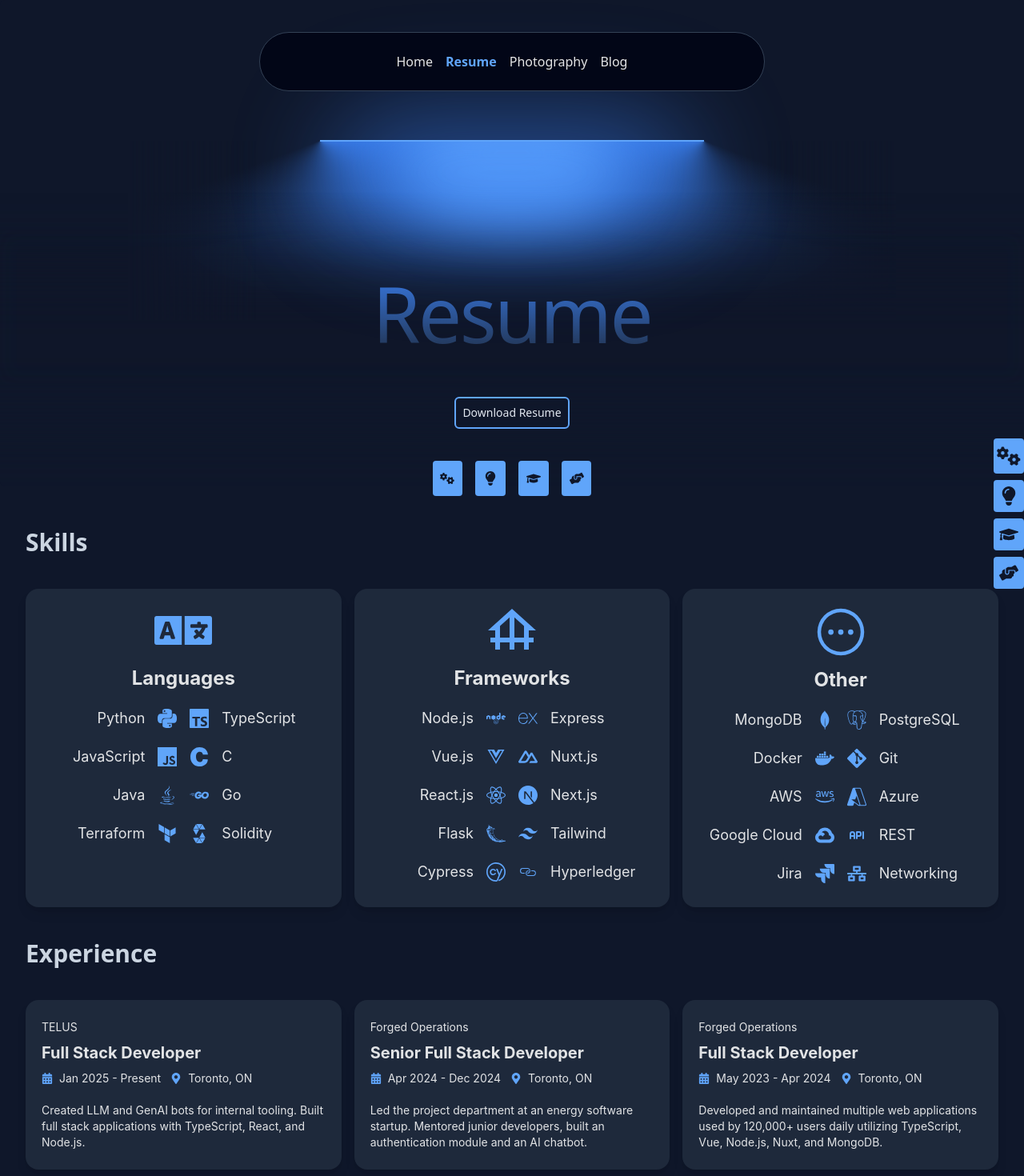
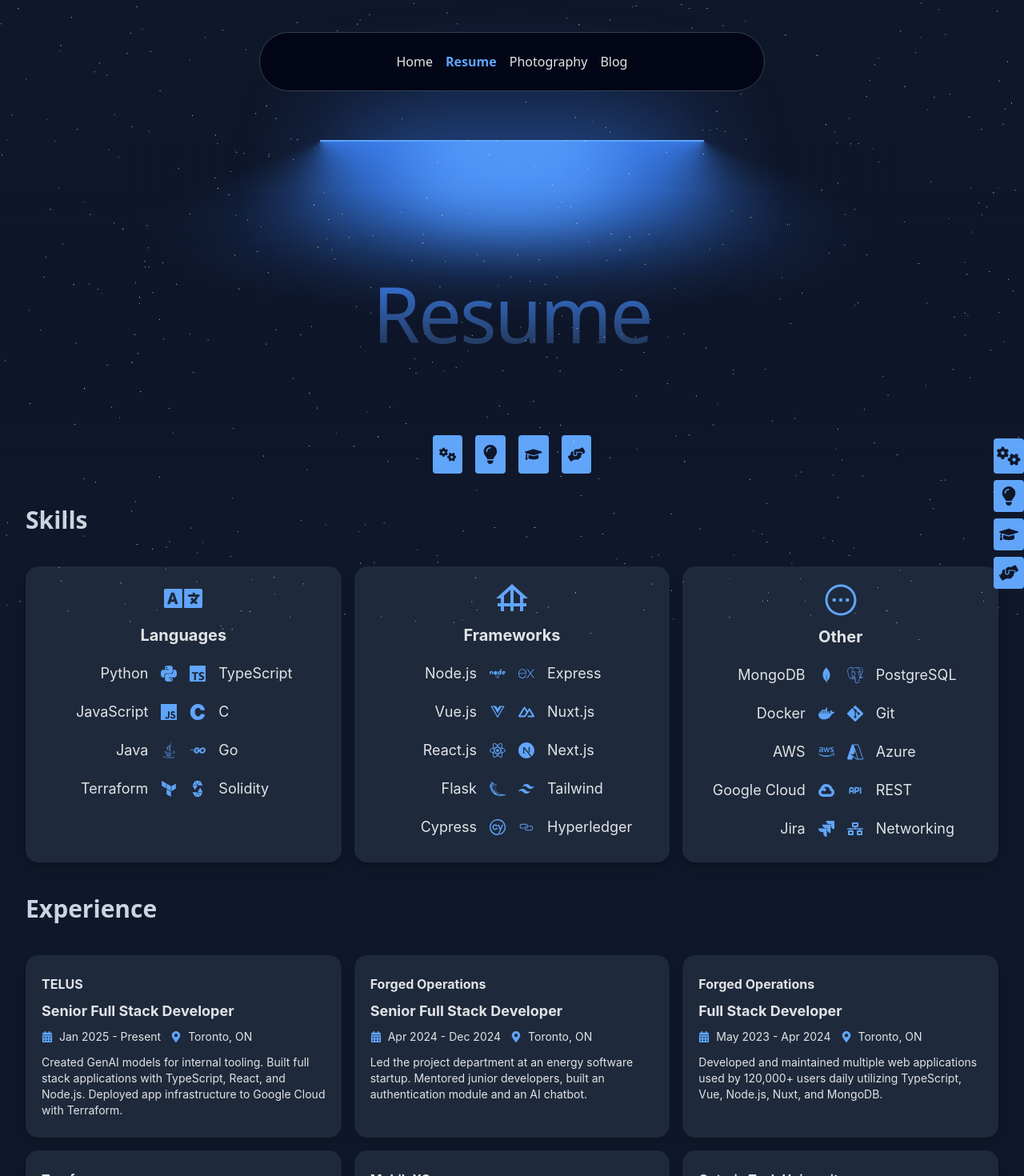
Before and after one commit to bob28/bhavikPortfolioV2, a Next.js app: page /resume in a window 1280 px wide. Shown: the top 1470 px of the page at 80% size. Built offline with nearby package versions, Linux system fonts and the light colour scheme.

Commit message:
Update resume data and make resume page look better
- add shooting stars to resume page
- update resume info
- update packages
- update design of the resume cars

```diff
--- a/app/resume/page.tsx
+++ b/app/resume/page.tsx
@@ -8,6 +8,8 @@
 import { Card } from "primereact/card";
 import ResumeCards from "@/components/resumeCards";
 import resumeData from "@/src/resumeData.json";
+import { ShootingStars } from "../../components/ui/shooting-stars";
+import { StarsBackground } from "../../components/ui/stars-background";
 import {
   FaArrowUp,
   FaJava,
@@ -110,15 +112,15 @@
         <h1 className="bg-gradient-to-b from-blue-500 to-slate-800 py-4 bg-clip-text text-center font-medium tracking-tight text-transparent text-7xl md:text-8xl">
           Resume
         </h1>
-        <div className="justify-center">
+        {/* <div className="justify-center">
           <Button
             className="border-2 border-blue-400 p-2 mt-8 text-slate-200 text-sm hover:bg-blue-700 -mb-14 rounded-md"
             label="Download Resume"
             onClick={() => window.open("/Bhavik-Naik-Resume.pdf", "_blank")}
           />
-        </div>
+        </div> */}
       </LampContainer>
-      <div className="container mx-auto -mt-8">
+      <div className="container mx-auto -mt-10">
         <div className="fixed right-0 bottom-16 flex flex-col gap-2">
           {showScrollButton && (
             <Button
@@ -197,7 +199,7 @@
         <div className="flex justify-center gap-4">
           <Button
             icon={<FaGears />}
-            className="text-lg bg-blue-400 text-slate-900 p-2 hover:bg-blue-500"
+            className="text-2xl bg-blue-400 text-slate-900 p-2 hover:bg-blue-500"
             onClick={() => {
               document
                 .querySelector("#skills")
@@ -206,7 +208,7 @@
           />
           <Button
             icon={<FaLightbulb />}
-            className="text-lg bg-blue-400 text-slate-900 p-2 hover:bg-blue-500"
+            className="text-2xl bg-blue-400 text-slate-900 p-2 hover:bg-blue-500"
             onClick={() => {
               document
                 .querySelector("#experience")
@@ -215,7 +217,7 @@
           />
           <Button
             icon={<FaGraduationCap />}
-            className="text-lg bg-blue-400 text-slate-900 p-2 hover:bg-blue-500"
+            className="text-2xl bg-blue-400 text-slate-900 p-2 hover:bg-blue-500"
             onClick={() => {
               document
                 .querySelector("#education")
@@ -224,7 +226,7 @@
           />
           <Button
             icon={<FaHandsHelping />}
-            className="text-lg bg-blue-400 text-slate-900 p-2 hover:bg-blue-500"
+            className="text-2xl bg-blue-400 text-slate-900 p-2 hover:bg-blue-500"
             onClick={() => {
               document
                 .querySelector("#volunteer")
@@ -237,7 +239,7 @@
         </h1>
         <div className="grid grid-cols-1 md:grid-cols-3 gap-4">
           <Card
-            className="shadow-lg rounded-2xl bg-slate-800 hover:bg-slate-900 hover:border hover:border-blue-500"
+            className="shadow-lg rounded-2xl bg-slate-800 hover:bg-slate-900 "
             pt={{
               body: {
                 className: "p-5 py-0",
@@ -245,8 +247,8 @@
             }}
           >
             <div className="flex flex-col items-center mb-5">
-              <FaLanguage className="text-7xl text-blue-400 mb-2" />
-              <h1 className="text-center text-2xl font-bold">Languages</h1>
+              <FaLanguage className="text-5xl text-blue-400 mb-2" />
+              <h1 className="text-center text-xl font-bold">Languages</h1>
             </div>
             <div className="grid grid-cols-2 gap-x-4 gap-y-2 w-full">
               {languages.map((language, index) => (
@@ -259,13 +261,13 @@
                       <span className="text-right flex-1 mr-4">
                         {language.name}
                       </span>
-                      <span className="text-blue-400 text-2xl">
+                      <span className="text-blue-400 text-xl">
                         {language.icon}
                       </span>
                     </>
                   ) : (
                     <>
-                      <span className="text-blue-400 text-2xl ">
+                      <span className="text-blue-400 text-xl ">
                         {language.icon}
                       </span>
                       <span className="text-left flex-1 ml-4">
@@ -278,7 +280,7 @@
             </div>
           </Card>
           <Card
-            className=" shadow-lg rounded-2xl bg-slate-800 hover:bg-slate-900 hover:border hover:border-blue-500"
+            className=" shadow-lg rounded-2xl bg-slate-800 hover:bg-slate-900 "
             pt={{
               body: {
                 className: "p-5 py-0",
@@ -286,8 +288,8 @@
             }}
           >
             <div className="flex flex-col items-center justify-center my-auto mb-5">
-              <MdFoundation className="text-7xl text-blue-400 mb-2" />
-              <h1 className="text-center text-2xl font-bold">Frameworks</h1>
+              <MdFoundation className="text-5xl text-blue-400 mb-2" />
+              <h1 className="text-center text-xl font-bold">Frameworks</h1>
             </div>
             <div className="grid grid-cols-2 gap-x-4 gap-y-2 w-full">
               {frameworks.map((language, index) => (
@@ -300,13 +302,13 @@
                       <span className="text-right flex-1 mr-4">
                         {language.name}
                       </span>
-                      <span className="text-blue-400 text-2xl">
+                      <span className="text-blue-400 text-xl">
                         {language.icon}
                       </span>
                     </>
                   ) : (
                     <>
-                      <span className="text-blue-400 text-2xl ">
+                      <span className="text-blue-400 text-xl ">
                         {language.icon}
                       </span>
                       <span className="text-left flex-1 ml-4">
@@ -319,7 +321,7 @@
             </div>
           </Card>
           <Card
-            className=" shadow-lg rounded-2xl bg-slate-800 hover:bg-slate-900 hover:border hover:border-blue-500"
+            className=" shadow-lg rounded-2xl bg-slate-800 hover:bg-slate-900 "
             pt={{
               body: {
                 className: "p-5 py-0",
@@ -327,8 +329,8 @@
             }}
           >
             <div className="flex flex-col items-center justify-center my-auto mb-5">
-              <PiDotsThreeCircle className="text-7xl text-blue-400 mb-2 mt-0.5" />
-              <h1 className="text-center text-2xl font-bold">Other</h1>
+              <PiDotsThreeCircle className="text-5xl text-blue-400 mb-2 mt-0.5" />
+              <h1 className="text-center text-xl font-bold">Other</h1>
             </div>
             <div className="grid grid-cols-2 gap-x-4 gap-y-2 w-full">
               {otherSkills.map((language, index) => (
@@ -341,13 +343,13 @@
                       <span className="text-right flex-1 mr-4">
                         {language.name}
                       </span>
-                      <span className="text-blue-400 text-2xl">
+                      <span className="text-blue-400 text-xl">
                         {language.icon}
                       </span>
                     </>
                   ) : (
                     <>
-                      <span className="text-blue-400 text-2xl ">
+                      <span className="text-blue-400 text-xl ">
                         {language.icon}
                       </span>
                       <span className="text-left flex-1 ml-4">
@@ -367,7 +369,7 @@
         >
           Experience
         </h1>
-        <div className="grid grid-cols-1 md:grid-cols-2 lg:grid-cols-3 gap-4">
+        <div className="grid grid-cols-1 md:grid-cols-2 lg:grid-cols-3 gap-4 z-50">
           {resumeData
             .filter((item) => item.category === "Experience")
             .map((item, index) => (
@@ -377,7 +379,7 @@
         <h1 id="education" className="text-3xl text-slate-300 my-10 font-bold ">
           Education
         </h1>
-        <div className="grid grid-cols-1 md:grid-cols-2 lg:grid-cols-3 gap-4">
+        <div className="grid grid-cols-1 md:grid-cols-2 lg:grid-cols-2 gap-4">
           {resumeData
             .filter((item) => item.category === "Education")
             .map((item, index) => (
@@ -387,7 +389,7 @@
         <h1 id="volunteer" className="text-3xl text-slate-300 my-10 font-bold ">
           Volunteer Experiences
         </h1>
-        <div className="grid grid-cols-1 md:grid-cols-2 lg:grid-cols-3 gap-4 mb-10">
+        <div className="grid grid-cols-1 md:grid-cols-2 lg:grid-cols-2 gap-4 mb-10">
           {resumeData
             .filter((item) => item.category === "Volunteer")
             .map((item, index) => (
@@ -395,8 +397,21 @@
             ))}
         </div>
       </div>
-
-      <Footer />
+      <div className="fixed inset-0 -z-1 pointer-events-none">
+        <ShootingStars
+          maxDelay={9000}
+          minDelay={4000}
+          starColor={"#3b82f6"}
+          trailColor="#3b82f6"
+          starWidth={15}
+          starHeight={2}
+          maxSpeed={30}
+        />
+        <StarsBackground starDensity={0.0005} />
+      </div>
+      <div className="z-50">
+        <Footer />
+      </div>
     </main>
   );
 }
--- a/components/resumeCards.tsx
+++ b/components/resumeCards.tsx
@@ -39,7 +39,7 @@
 export default function ResumeCards({ data, type }: ResumeCardsProps) {
   return (
     <Card
-      className="shadow-lg rounded-2xl bg-slate-800 hover:bg-slate-900 hover:border hover:border-blue-500"
+      className="shadow-lg rounded-2xl bg-slate-800 hover:bg-slate-900"
       pt={{
         body: {
           className: "px-5 py-2",
@@ -47,8 +47,10 @@
       }}
     >
       <div>
-        <div className="flex items-center text-sm">{data.company}</div>
-        <h2 className="font-bold text-xl mt-2">{data.name}</h2>
+        <div className="flex flex-col font-bold  gap-2">
+          <h2 className="text-md">{data.company}</h2>
+          <h2 className="text-lg">{data.name}</h2>
+        </div>
 
         <div className="flex items-center text-sm mt-2">
           <FaCalendarAlt className="mr-2 text-blue-400" />
@@ -63,7 +65,7 @@
           )}
         </div>
         <div>
-          <p className="text-sm mt-5">{data.summary}</p>
+          <p className="text-sm mt-3">{data.summary}</p>
         </div>
       </div>
     </Card>
--- a/src/resumeData.json
+++ b/src/resumeData.json
@@ -1,7 +1,7 @@
 [
   {
     "category": "Experience",
-    "name": "Full Stack Developer",
+    "name": "Senior Full Stack Developer",
     "company": "TELUS",
     "location": "Toronto, ON",
     "startDate": "Jan 2025",
@@ -14,7 +14,7 @@
       "React.js",
       "Palantir Foundry"
     ],
-    "summary": "Created LLM and GenAI bots for internal tooling. Built full stack applications with TypeScript, React, and Node.js.",
+    "summary": "Created GenAI models for internal tooling. Built full stack applications with TypeScript, React, and Node.js. Deployed app infrastructure to Google Cloud with Terraform.",
     "description": [
       "Overhauled the project department at an energy software startup by introducing frameworks to standardize timelines, pricing, documentation, and customer communication processes, reducing project management overhead by 40%",
       "Mentored 2 junior developers to enhance their analytical skills, fostering collaboration and lifting team productivity",
@@ -114,7 +114,7 @@
   },
   {
     "category": "Education",
-    "name": "Bachelor of I.T (Hons)",
+    "name": "Bachelor of I.T (Hons) - Networking & I.T Security",
     "company": "Ontario Tech University",
     "startDate": "Sep 2018",
     "endDate": "Apr 2021",
@@ -127,7 +127,7 @@
     "summary": "GPA: 3.71 / 4.3"
   },
   {
-    "category": "Education",
+    "category": "Education2",
     "name": "IBM Data Analyst Specialization",
     "company": "Coursera Certification",
     "startDate": "Feb 2023",
@@ -136,7 +136,7 @@
     "summary": "Performed data analysis, visualization, and reporting using Python and SQL"
   },
   {
-    "category": "Education",
+    "category": "Education2",
     "name": "Google Data Analytics Specialization",
     "company": "Coursera Certification",
     "startDate": "Jan 2023",
```
Also changed, not shown: 1 other file (tests, documents, lock files or other folders).
